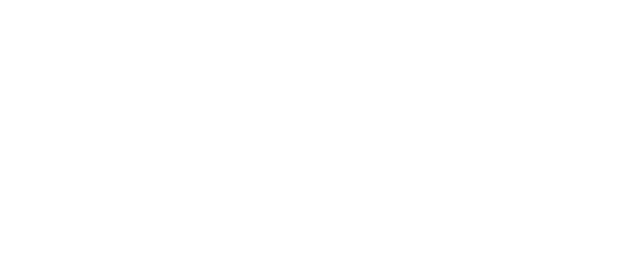
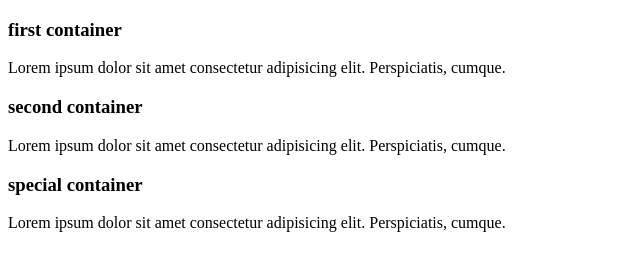
Before and after one commit to sun-n-y/colorsWebpage, a plain HTML site: page index.html in a window 1280 px wide. Shown: the whole page, without its empty margins (0-640 px from the left). Drawn offline with Linux system fonts and the light colour scheme.

Commit message:
add html structure

```diff
--- a/index.html
+++ b/index.html
@@ -7,5 +7,30 @@
     <title>Colors</title>
     <link rel="stylesheet" href="./styles.css" />
   </head>
-  <body></body>
+  <body>
+    <!-- container 1 -->
+    <div class="container">
+      <h3>first container</h3>
+      <p>
+        Lorem ipsum dolor sit amet consectetur adipisicing elit. Perspiciatis,
+        cumque.
+      </p>
+    </div>
+    <!-- container 2 -->
+    <div class="container">
+      <h3>second container</h3>
+      <p>
+        Lorem ipsum dolor sit amet consectetur adipisicing elit. Perspiciatis,
+        cumque.
+      </p>
+    </div>
+    <!-- special container -->
+    <div class="special">
+      <h3>special container</h3>
+      <p>
+        Lorem ipsum dolor sit amet consectetur adipisicing elit. Perspiciatis,
+        cumque.
+      </p>
+    </div>
+  </body>
 </html>
```
